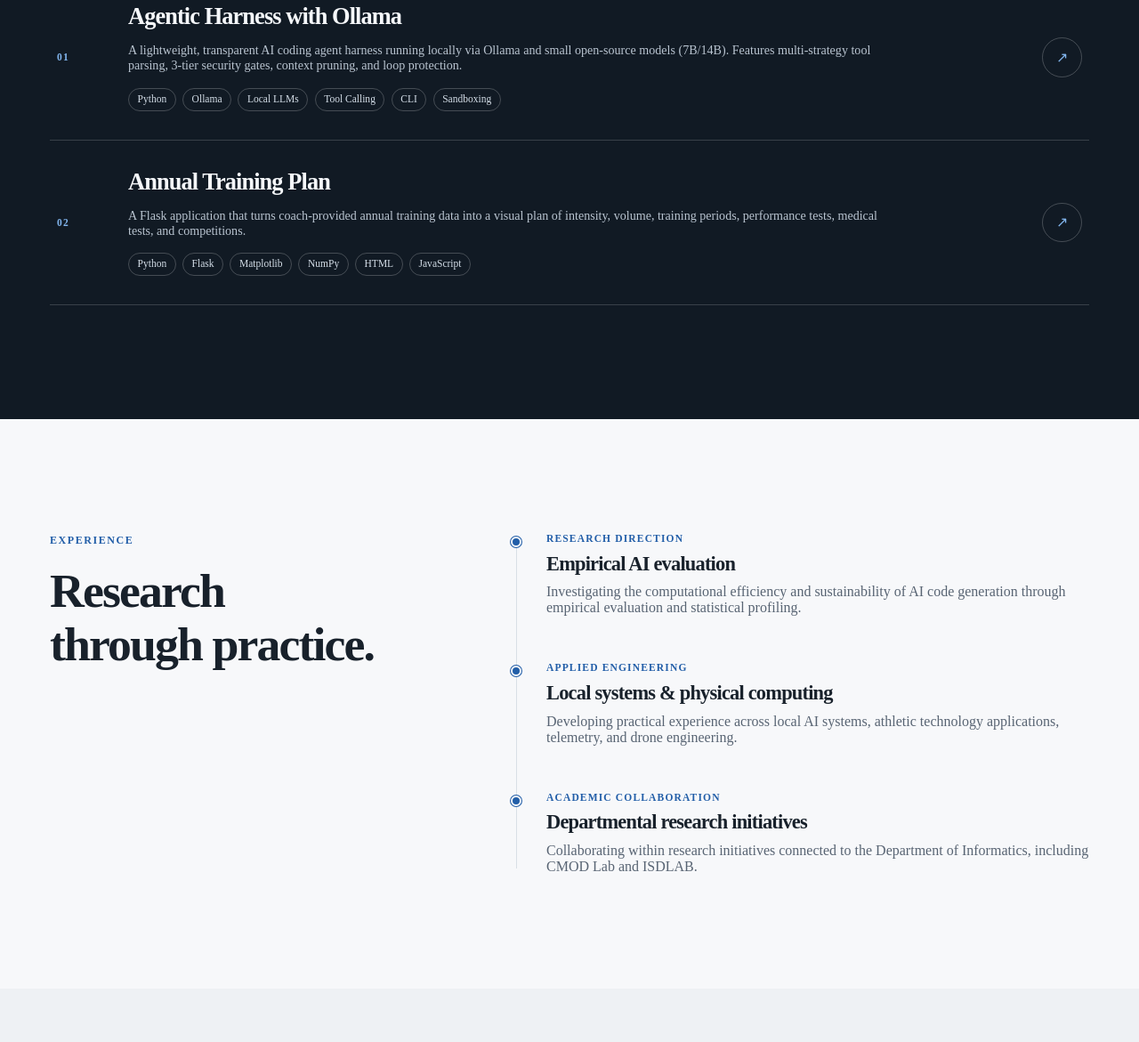
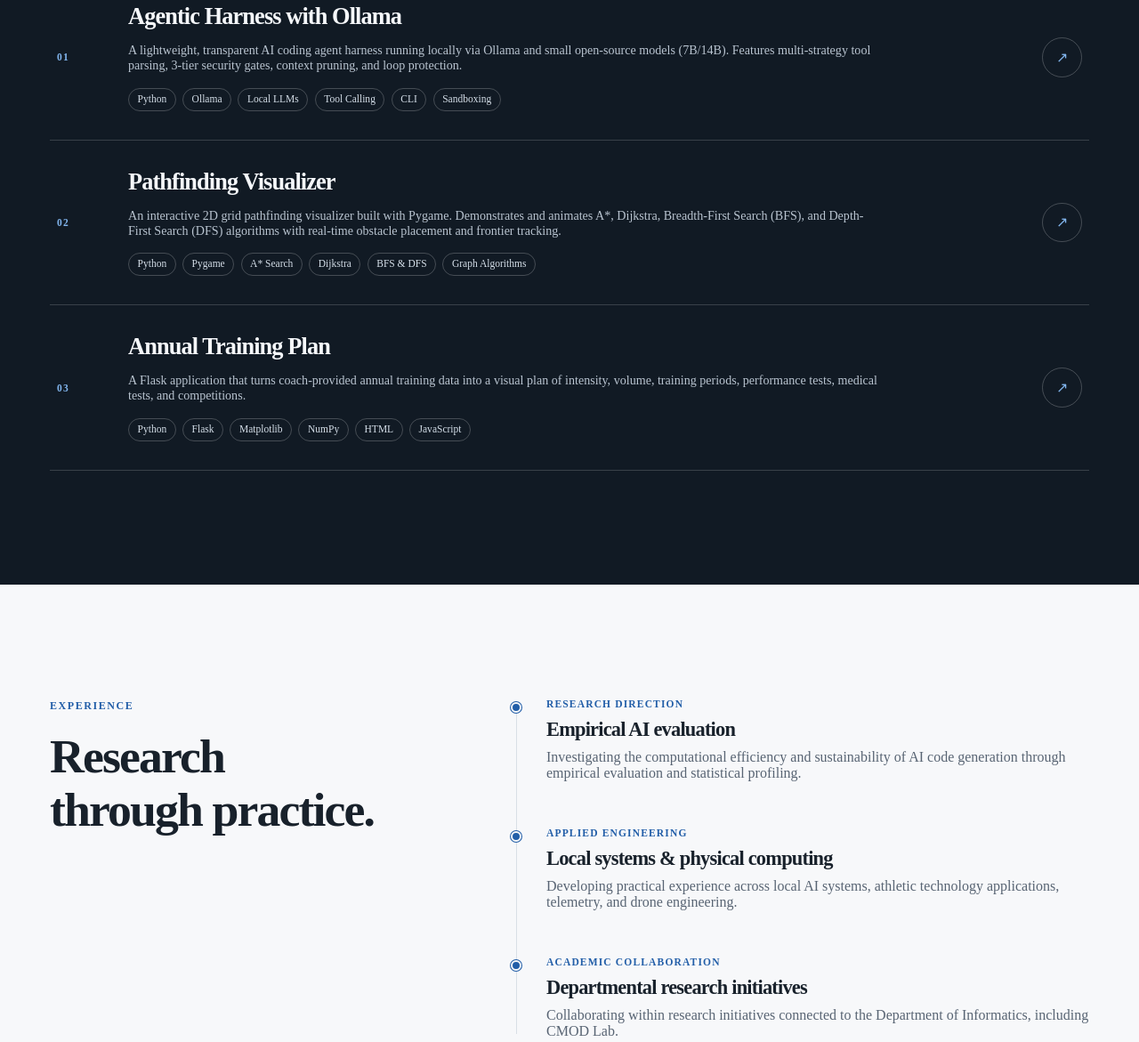
Before and after one commit to DimitriosLeftheriotis/DimitriosLeftheriotis, a plain HTML site: page index.html in a window 1280 px wide. Shown: the part 3209-4380 px from the top of the page at 89% size. Drawn offline with Linux system fonts and the light colour scheme.

Commit message:
Add Pathfinding Visualizer, update biography projects and technical competencies

```diff
--- a/index.html
+++ b/index.html
@@ -144,7 +144,7 @@
             <p class="card-number">01</p>
             <h3>Programming &amp; systems</h3>
             <ul class="tag-list" aria-label="Programming and systems skills">
-              <li>Python</li><li>Java</li><li>C</li><li>C++</li><li>TypeScript</li><li>JavaScript</li><li>HTML</li><li>XML</li><li>SQL</li><li>Bash</li><li>PowerShell</li><li>Linux</li><li>Git / GitHub</li><li>Docker</li>
+              <li>Python</li><li>Java</li><li>C</li><li>C++</li><li>TypeScript</li><li>JavaScript</li><li>Flask</li><li>Pygame</li><li>HTML</li><li>XML</li><li>SQL</li><li>Bash</li><li>PowerShell</li><li>Linux</li><li>Git / GitHub</li><li>Docker</li>
             </ul>
           </article>
 
@@ -152,7 +152,7 @@
             <p class="card-number">02</p>
             <h3>Machine learning &amp; AI</h3>
             <ul class="tag-list" aria-label="Machine learning and AI skills">
-              <li>NumPy</li><li>Pandas</li><li>Scikit-Learn</li><li>Ollama</li>
+              <li>Ollama</li><li>Local LLMs</li><li>Tool Calling</li><li>NumPy</li><li>Pandas</li><li>Scikit-Learn</li><li>Graph Algorithms</li>
             </ul>
           </article>
 
@@ -160,7 +160,7 @@
             <p class="card-number">03</p>
             <h3>Profiling &amp; scientific computing</h3>
             <ul class="tag-list" aria-label="Profiling and scientific computing skills">
-              <li>CodeCarbon</li><li>Matplotlib</li><li>Seaborn</li><li>Statistical profiling</li>
+              <li>CodeCarbon</li><li>Matplotlib</li><li>Seaborn</li><li>Statistical Profiling</li>
             </ul>
           </article>
 
@@ -168,7 +168,7 @@
             <p class="card-number">04</p>
             <h3>Hardware &amp; embedded</h3>
             <ul class="tag-list" aria-label="Hardware and embedded skills">
-              <li>Telemetry calibration</li><li>Arduino</li><li>ESP32</li><li>Drone flight controllers</li>
+              <li>Telemetry Calibration</li><li>Arduino</li><li>ESP32</li><li>Drone Flight Controllers</li>
             </ul>
           </article>
         </div>
@@ -205,6 +205,23 @@
 
           <article class="project-card" data-reveal>
             <p class="project-index">02</p>
+            <div class="project-content">
+              <h3><a href="https://github.com/DimitriosLeftheriotis/Pathfinding-Visualizer" target="_blank" rel="noopener noreferrer">Pathfinding Visualizer</a></h3>
+              <p>An interactive 2D grid pathfinding visualizer built with Pygame. Demonstrates and animates A*, Dijkstra, Breadth-First Search (BFS), and Depth-First Search (DFS) algorithms with real-time obstacle placement and frontier tracking.</p>
+              <ul class="project-tech" aria-label="Technologies used">
+                <li>Python</li>
+                <li>Pygame</li>
+                <li>A* Search</li>
+                <li>Dijkstra</li>
+                <li>BFS &amp; DFS</li>
+                <li>Graph Algorithms</li>
+              </ul>
+            </div>
+            <a class="project-arrow" href="https://github.com/DimitriosLeftheriotis/Pathfinding-Visualizer" target="_blank" rel="noopener noreferrer" aria-label="View Pathfinding Visualizer source code on GitHub">↗</a>
+          </article>
+
+          <article class="project-card" data-reveal>
+            <p class="project-index">03</p>
             <div class="project-content">
               <h3><a href="https://github.com/DimitriosLeftheriotis/Annual-Training-Plan" target="_blank" rel="noopener noreferrer">Annual Training Plan</a></h3>
               <p>A Flask application that turns coach-provided annual training data into a visual plan of intensity, volume, training periods, performance tests, medical tests, and competitions.</p>
@@ -246,7 +263,7 @@
             <div class="timeline-marker" aria-hidden="true"></div>
             <p class="timeline-label">Academic collaboration</p>
             <h3>Departmental research initiatives</h3>
-            <p>Collaborating within research initiatives connected to the Department of Informatics, including CMOD Lab and ISDLAB.</p>
+            <p>Collaborating within research initiatives connected to the Department of Informatics, including CMOD Lab.</p>
           </article>
         </div>
       </div>
```
Also changed, not shown: tests/site.test.mjs (+11 -4 lines), 2 other files.
